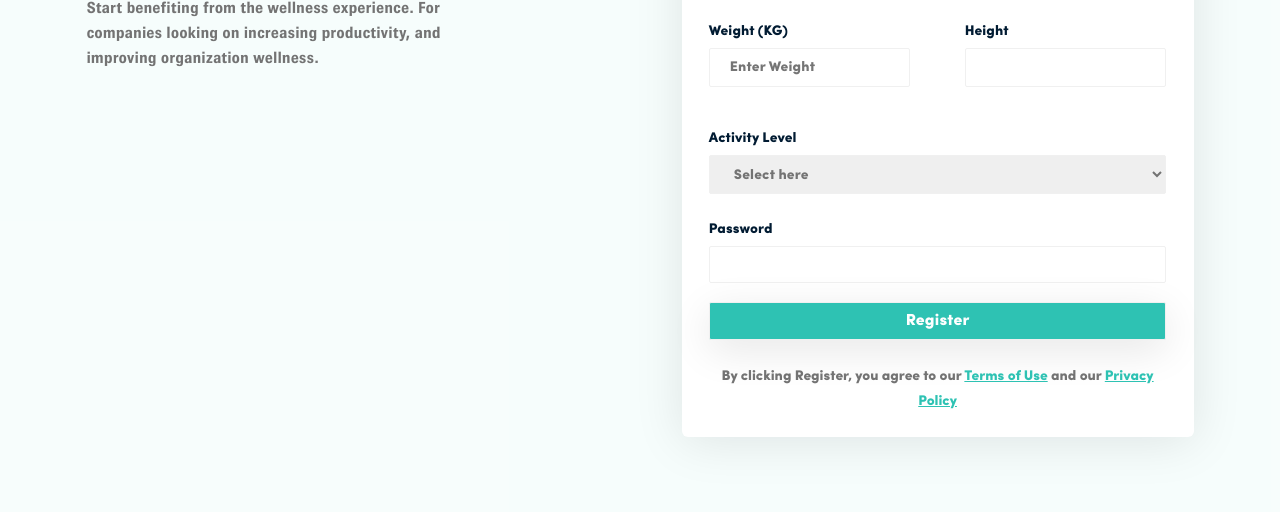
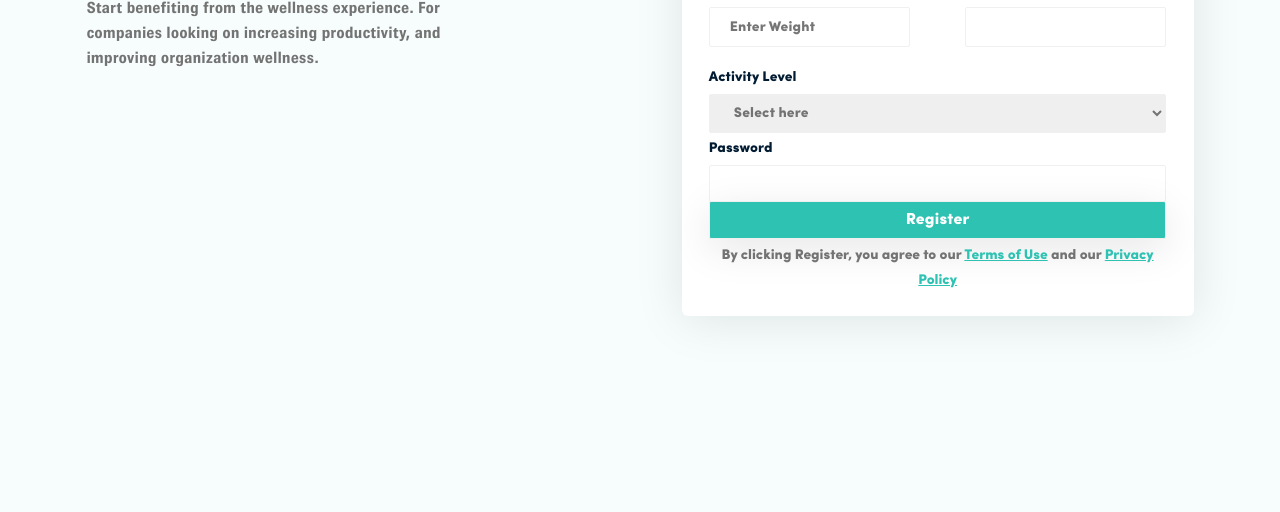
Before and after one commit to ChigozieCO/assignment-02-for-individuals, a plain HTML site: page index.html in a window 1280 px wide. Shown: the part 288-800 px from the top of the page. Drawn offline with Linux system fonts and the light colour scheme; files whose address does not match are found by name.

Commit message:
Fixed the issue with excess expansion when you zoom

```diff
--- a/index.css
+++ b/index.css
@@ -71,8 +71,8 @@ p, h1, h2, h3, h4, h5, h6 {
   display: flex;
   flex-wrap: wrap;
   flex-direction: column;
-  justify-content: space-between;
   width: 40%;
+  height: max-content;
   background: hsla(0, 0%, 100%, 1);
   border-radius: 6px;
   box-shadow: 0px 4px 50px 0px rgba(4, 8, 19, 0.10);
@@ -215,9 +215,10 @@ p#btn, p#terms {
 }
 
 /* styling for medium sized devices */
-@media (max-width: 1020px) {
+@media (max-width: 900px) {
   .wrapper {
     flex-direction: column;
+    justify-content: flex-start;
   }
 
   header.nav {
--- a/index.html
+++ b/index.html
@@ -55,7 +55,7 @@
         </div>
 
         <div class="fmfld">
-          <label for="height">Height</label>
+          <label for="height">Height (CM)</label>
           <input type="text" id="height" name="Height" placeholder="" required />
         </div>
       </div>
```
